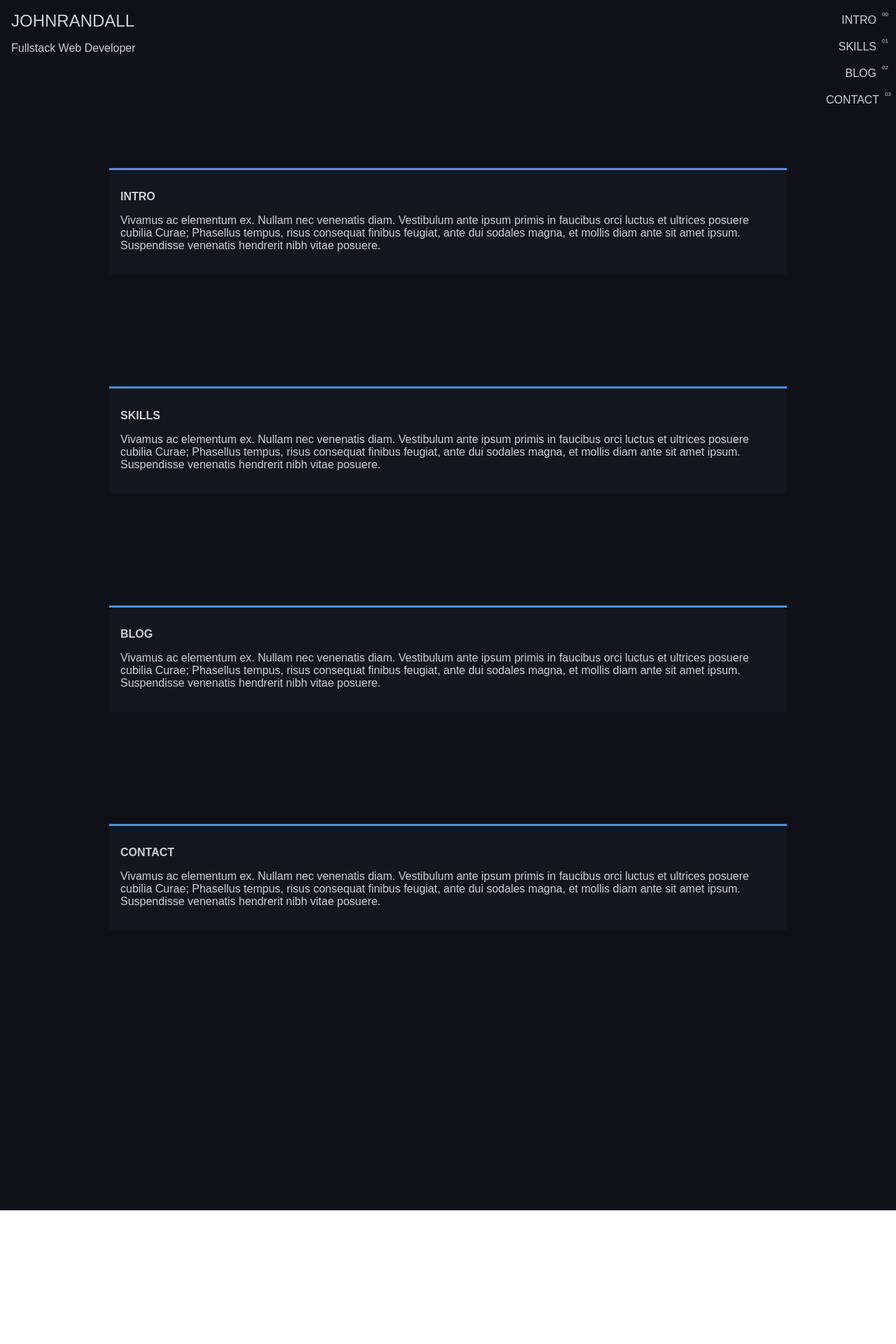
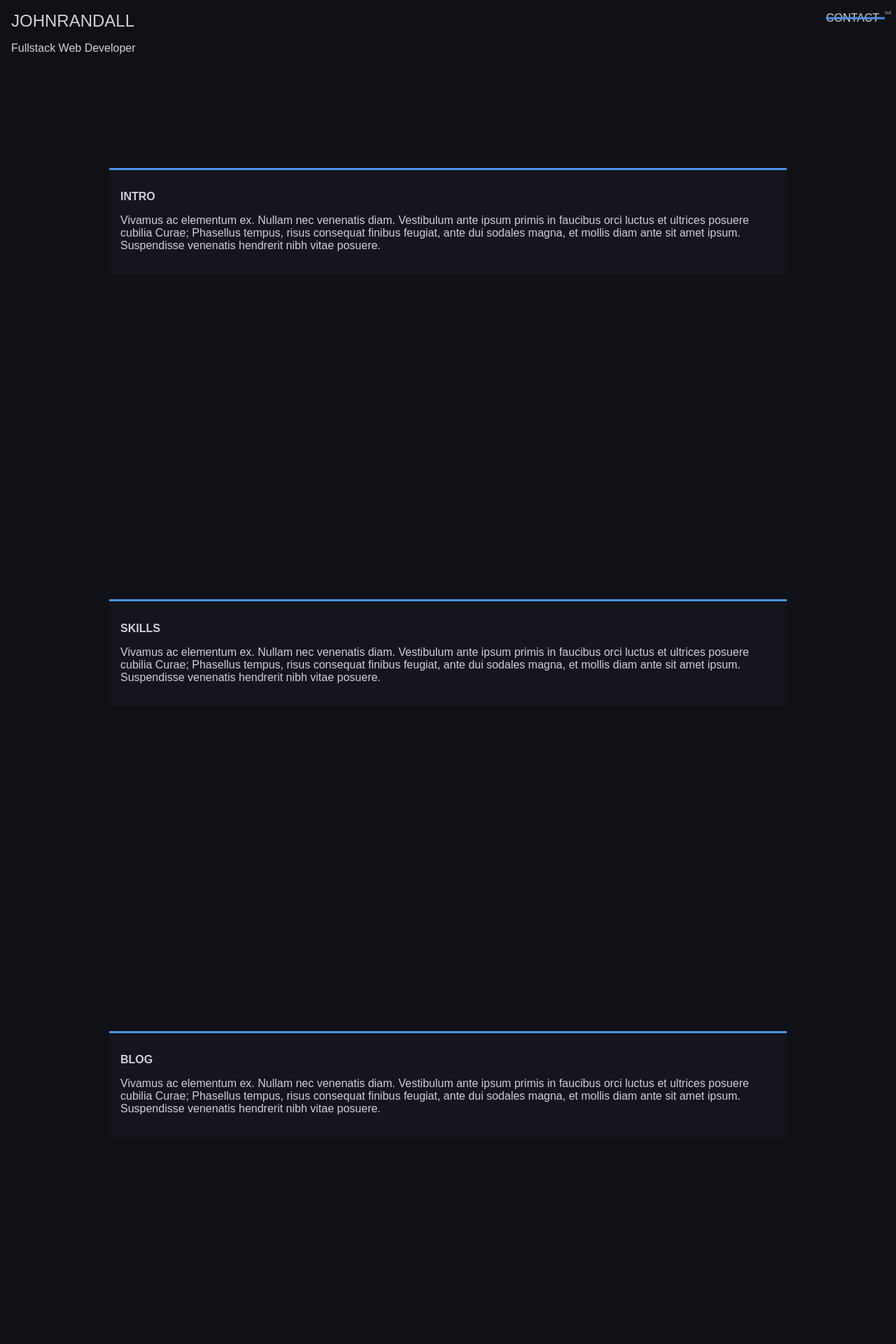
Before and after one commit to lampshde/WonderCorgii, a React (Create React App) app: page / in a window 1280 px wide. Shown: the top 1920 px of the page at 70% size. Before the commit the page ends 1729 px from the top, so only its background shows below. Built offline with nearby package versions, Linux system fonts and the light colour scheme.

Commit message:
Messing with scrolls, need to line up content

```diff
--- a/package.json
+++ b/package.json
@@ -6,7 +6,9 @@
     "aos": "^2.3.4",
     "react": "^16.8.6",
     "react-dom": "^16.8.6",
-    "react-scripts": "3.0.1"
+    "react-scripts": "3.0.1",
+    "react-scroll": "^1.7.11",
+    "react-scroll-trigger": "^0.5.3"
   },
   "scripts": {
     "start": "react-scripts start",
--- a/src/App.css
+++ b/src/App.css
@@ -38,7 +38,7 @@ section{
   padding: 1rem;
   border-top: 3px solid;
   border-color: var(--theme-primary-color);
-  margin-bottom: 10rem;
+  margin-bottom: 29rem;
 }
 
 .card h2{
--- a/src/App.js
+++ b/src/App.js
@@ -2,10 +2,15 @@ import React from 'react';
 import './App.css';
 import Nav from './Nav.js'
 import AOS from 'aos';
+import ScrollTrigger from 'react-scroll-trigger';
 import 'aos/dist/aos.css';
 
 const navItems = ['INTRO','SKILLS','BLOG','CONTACT']
 class App extends React.Component {
+  constructor(props){
+    super(props);
+    this.child = React.createRef();
+  }
   componentDidMount(){
     AOS.init({
       duration: 1000
@@ -20,25 +25,31 @@ class App extends React.Component {
             <div className="title animated fadeInDown" >JOHNRANDALL</div>
             <div className="sub-title animated fadeInDown">Fullstack Web Developer</div>
           </div>
-          <Nav navItems={navItems}></Nav>
+          <Nav ref={this.child} navItems={navItems}></Nav>
         </header>
         <section>
-          <div className="card" data-aos='fade'>
+          <ScrollTrigger onEnter={()=>(this.child.current.selectNavItem(0))}>
+          <div id="section0" className="card" data-aos='fade'>
             <h2>INTRO</h2>
             <p>Vivamus ac elementum ex. Nullam nec venenatis diam. Vestibulum ante ipsum primis in faucibus orci luctus et ultrices posuere cubilia Curae; Phasellus tempus, risus consequat finibus feugiat, ante dui sodales magna, et mollis diam ante sit amet ipsum. Suspendisse venenatis hendrerit nibh vitae posuere. </p>
           </div>
-          <div className="card" data-aos='fade-right'>
+          </ScrollTrigger>
+          <ScrollTrigger onEnter={()=>(this.child.current.selectNavItem(1))}>
+            <div id="section1" className="card" data-aos='fade-right'>
               <h2>SKILLS</h2>
               <p>Vivamus ac elementum ex. Nullam nec venenatis diam. Vestibulum ante ipsum primis in faucibus orci luctus et ultrices posuere cubilia Curae; Phasellus tempus, risus consequat finibus feugiat, ante dui sodales magna, et mollis diam ante sit amet ipsum. Suspendisse venenatis hendrerit nibh vitae posuere. </p>
             </div>
-          <div className="card" data-aos='fade-right'>
+          </ScrollTrigger>
+          <ScrollTrigger onEnter={()=>(this.child.current.selectNavItem(2))}>
+            <div id="section2" className="card" data-aos='fade-right'>
               <h2>BLOG</h2>
               <p>Vivamus ac elementum ex. Nullam nec venenatis diam. Vestibulum ante ipsum primis in faucibus orci luctus et ultrices posuere cubilia Curae; Phasellus tempus, risus consequat finibus feugiat, ante dui sodales magna, et mollis diam ante sit amet ipsum. Suspendisse venenatis hendrerit nibh vitae posuere. </p>
             </div>
-          <div className="card" data-aos='fade-right'>
-            <h2>CONTACT</h2>
+          </ScrollTrigger>
+          <ScrollTrigger onEnter={()=>(this.child.current.selectNavItem(3))}>
+            <h2 id="section3">CONTACT</h2>
             <p>Vivamus ac elementum ex. Nullam nec venenatis diam. Vestibulum ante ipsum primis in faucibus orci luctus et ultrices posuere cubilia Curae; Phasellus tempus, risus consequat finibus feugiat, ante dui sodales magna, et mollis diam ante sit amet ipsum. Suspendisse venenatis hendrerit nibh vitae posuere. </p>
-          </div>
+          </ScrollTrigger>
         </section>
       </div>
     );
--- a/src/Nav.js
+++ b/src/Nav.js
@@ -1,5 +1,6 @@
 import React from 'react';
 import './Nav.css';
+import {Link} from 'react-scroll'
 
 class Nav extends React.Component{
     constructor(props) {
@@ -16,10 +17,17 @@ class Nav extends React.Component{
             <nav className={"animated fadeInRight " + (this.state.selectedIndex >= 0 ? 'minimized' : '')}>
                 <div className="nav-links-wrapper" style={this.state.selectedIndex >= 0 ? {transform: `translateY(${-39*this.state.selectedIndex}px)`} : {}}>
                     {this.props.navItems.map((value,index) => {
-                        return <div className={"nav-item " + (this.state.selectedIndex === index ? 'selected' : '')} onClick={()=>(this.selectNavItem(index))}>
-                            <div className="nav-item-text">{value}</div>
-                            <div className="nav-item-index">0{index}</div>
-                        </div>
+                        return <Link
+                            to={ index != this.state.selectedIndex ? `section${index}` : ''}
+                            duration= {500}
+                            smooth={true}
+                            offset= {-200}
+                            >
+                            <div className={"nav-item " + (this.state.selectedIndex === index ? 'selected' : '')} onClick={()=>(this.selectNavItem(index))}>
+                                <div className="nav-item-text">{value}</div>
+                                <div className="nav-item-index">0{index}</div>
+                            </div>
+                        </Link>
                     })}
                 </div>
             </nav>
```
Also changed, not shown: 1 other file (tests, documents, lock files or other folders). Lines whose indentation alone changed are shown as unchanged.
